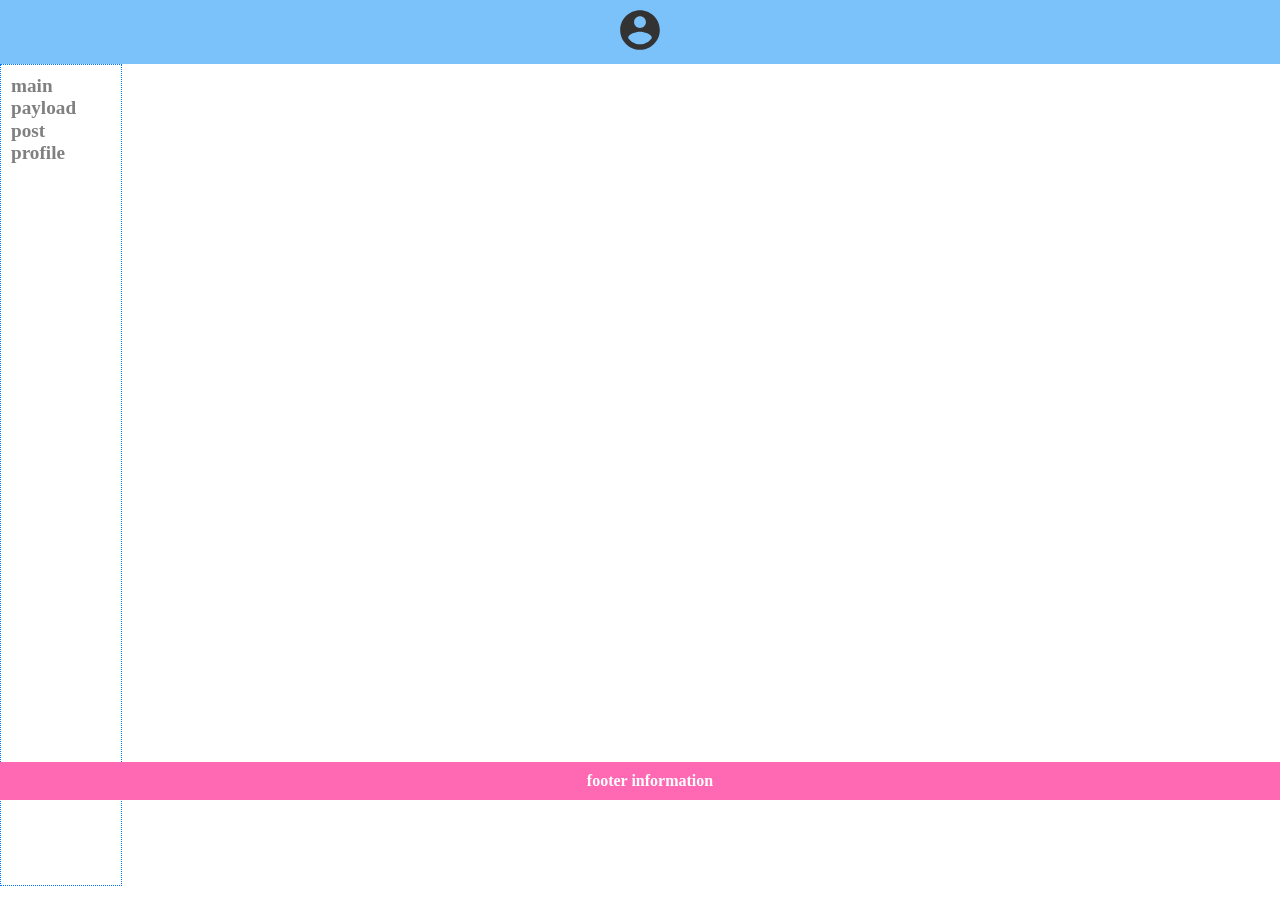
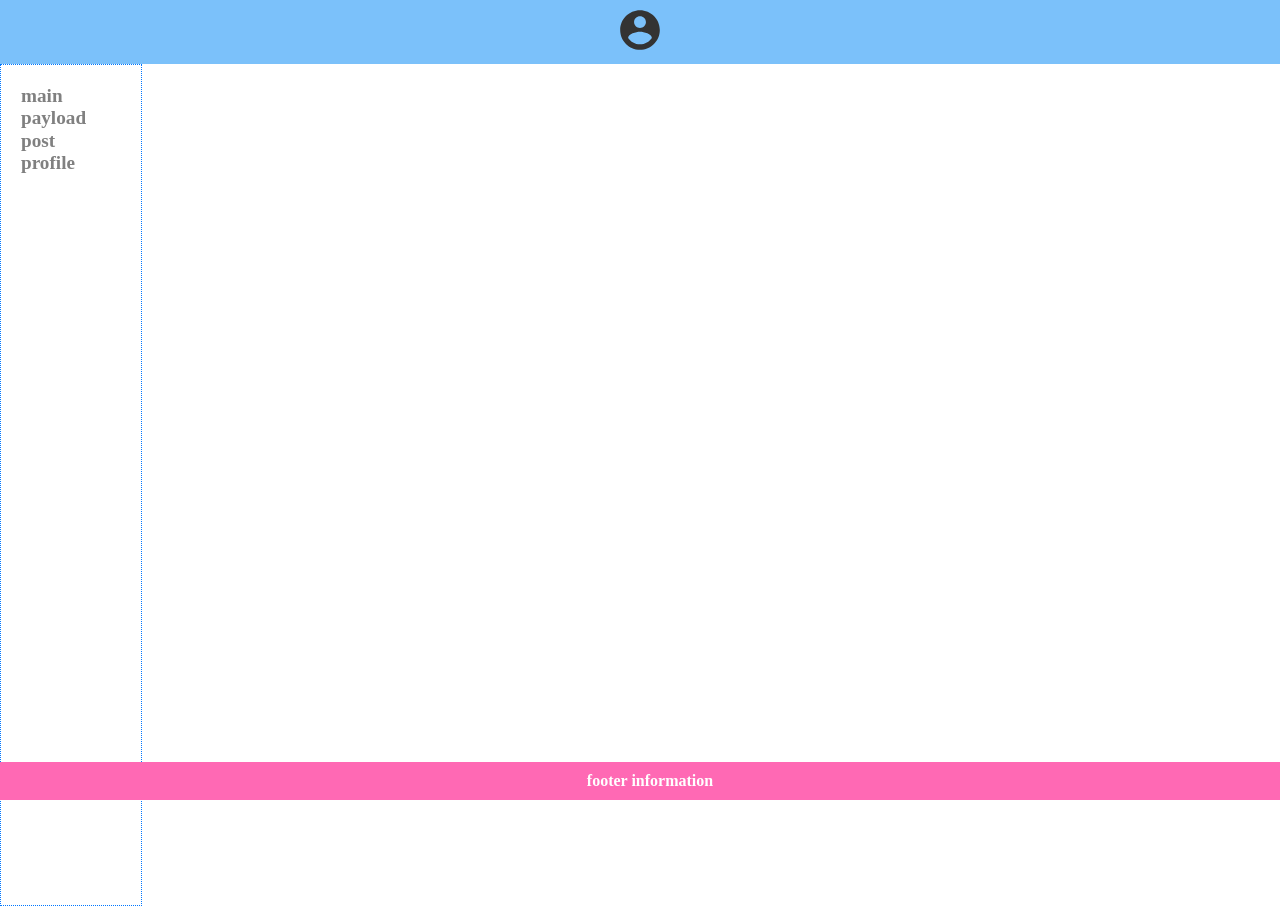
Before and after one commit to samolevich/starwarsapi, a React (Create React App) app: page / in a window 1280 px wide. Built offline with nearby package versions, Linux system fonts and the light colour scheme; the HTML template or start-up script is replaced by a standard one.

Commit message:
another color for active navbar link

```diff
--- a/public/index.html
+++ b/public/index.html
@@ -2,7 +2,7 @@
 <html lang="ru">
   <head>
     <meta charset="utf-8" />
-    <link rel="icon" href=/img/favicon.ico" />
+    <link rel="icon" href="./img/favicon.ico" />
     <link rel="stylesheet" href="/style/normalize.css">
     <meta name="viewport" content="width=device-width, initial-scale=1" />
     <title>React App</title>
--- a/src/Components/Navbar/Navbar.jsx
+++ b/src/Components/Navbar/Navbar.jsx
@@ -5,18 +5,18 @@ import styles from './Navbar.module.css';
 class Navbar extends Component {
   render() {
     return (
-      <nav className={`${styles.list} ${styles.list.active}`}>
+      <nav className={styles.list}>
         <li>
           <NavLink to='/'>main</NavLink>
         </li>
         <li>
-          <NavLink to='/payload'>payload</NavLink>
+          <NavLink activeClassName={styles.current} to='/payload'>payload</NavLink>
         </li>
         <li>
-          <NavLink to='/post'>post</NavLink>
+          <NavLink activeClassName={styles.current} to='/post'>post</NavLink>
         </li>
         <li>
-          <NavLink to='/profile'>profile</NavLink>
+          <NavLink activeClassName={styles.current} to='/profile'>profile</NavLink>
         </li>
       </nav>
     );
--- a/src/Components/Navbar/Navbar.module.css
+++ b/src/Components/Navbar/Navbar.module.css
@@ -3,7 +3,7 @@
   text-decoration: none;
   font-size: larger;
   font-weight: bold;
-  padding: 10px;
+  padding: 20px;
   list-style: none;
   border: rgb(0, 119, 255) 1px dotted;
   height: 100vh;
@@ -17,3 +17,7 @@
 .list a:hover {
   color: rgb(81, 185, 255);
 }
+
+.list .current{
+  color: rgb(54, 54, 54);
+}
```
